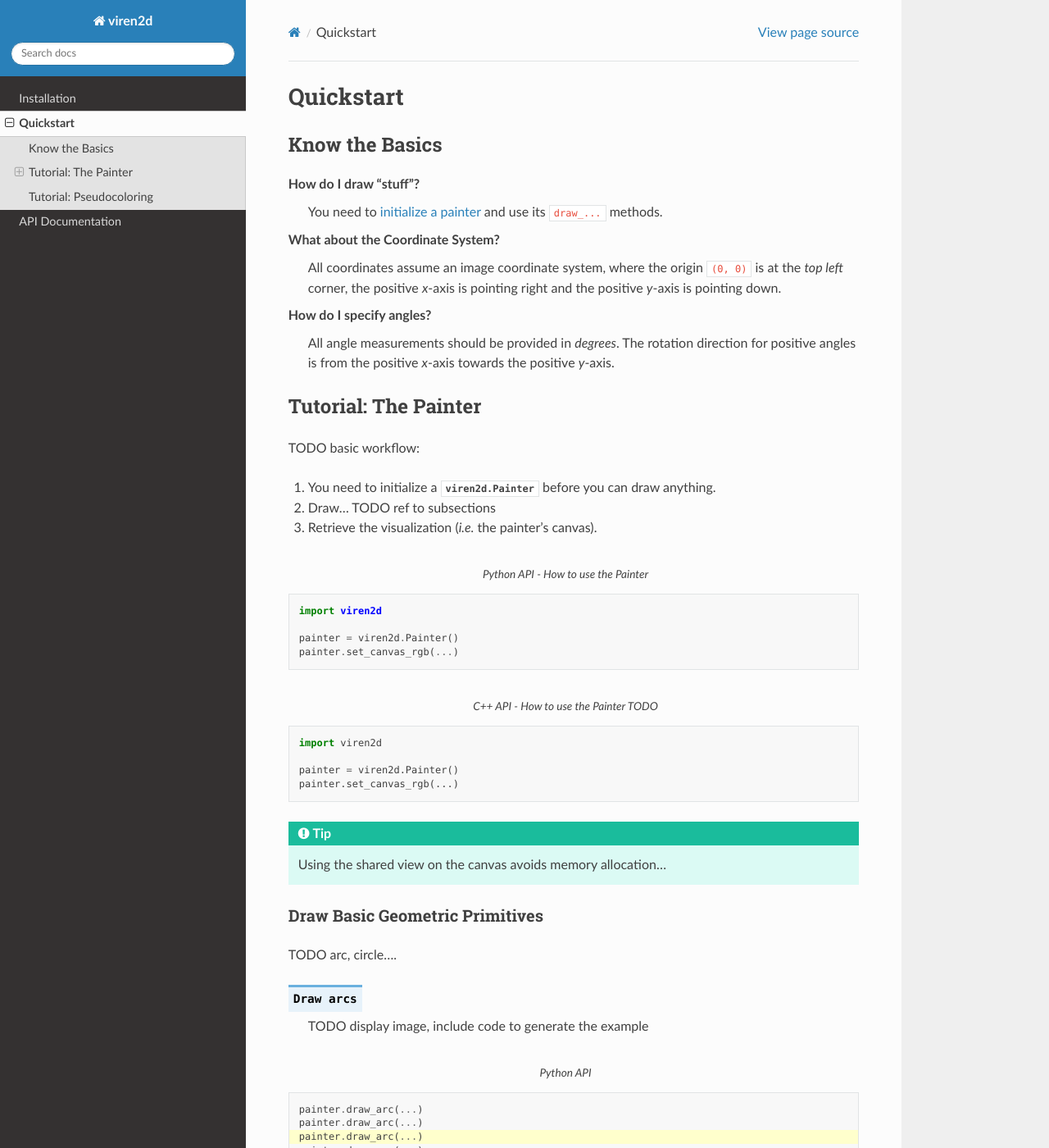
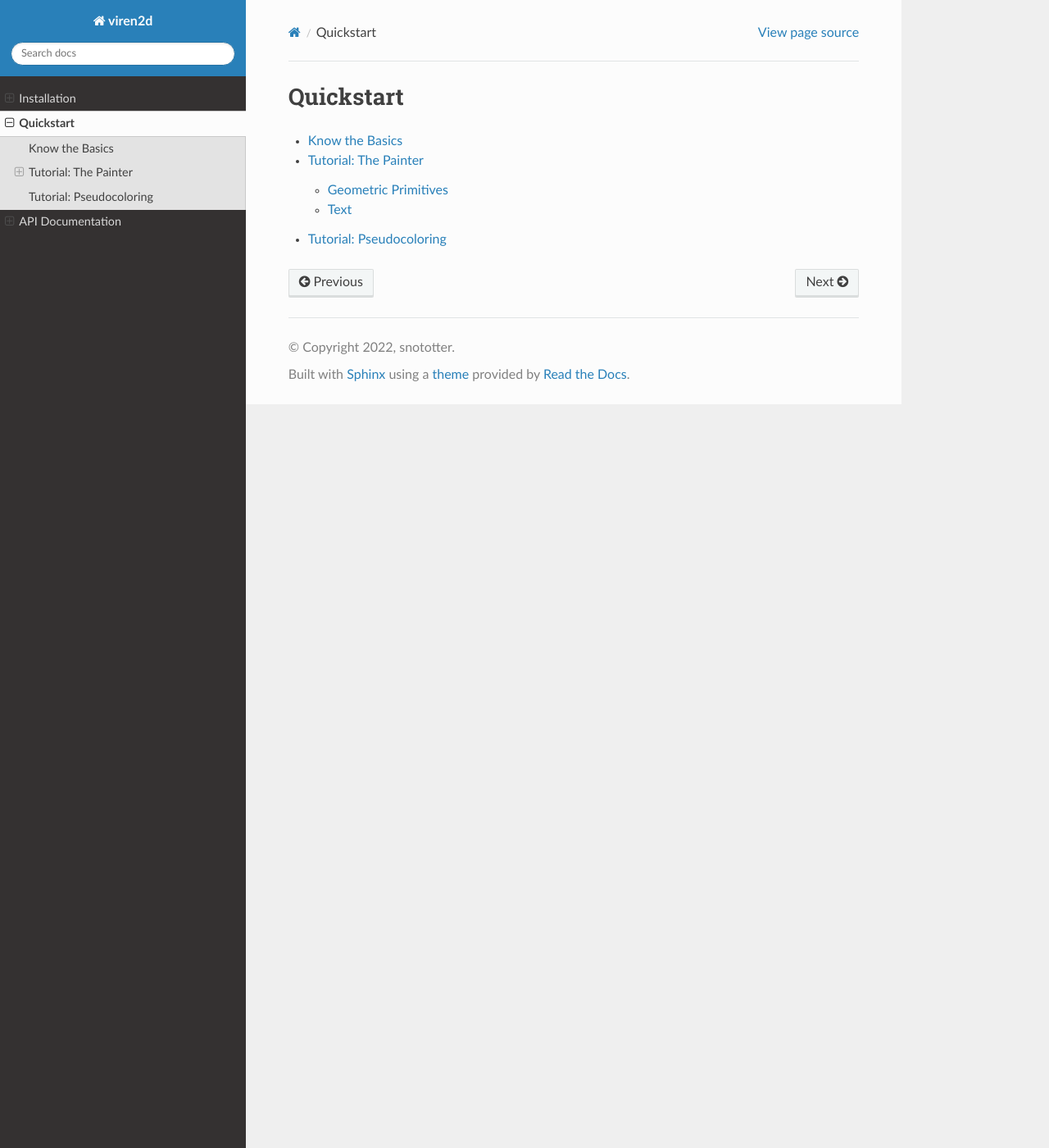
Before and after one commit to snototter/viren2d, a Sphinx documentation site: the page built from docs/source/quickstart.rst, in a window 1280 px wide and 1400 px high. Shown: the whole window at 82% size. Built offline with Sphinx 7.4.7 and the Read the Docs theme 2.0.0, drawn with Linux system fonts in a browser that asks for light colours; the version number could not be read and is left out; some of the changed text lies outside the part shown.

Commit message:
update doc layout

```diff
--- a/docs/source/conf.py
+++ b/docs/source/conf.py
@@ -63,6 +63,15 @@ exclude_patterns = []
 
 html_theme = "sphinx_rtd_theme"
 
+
+# Theme options are theme-specific and customize the look and feel of a theme
+# further.  For a list of options available for each theme, see the
+# documentation.
+html_theme_options = {
+    "collapse_navigation" : False
+}
+
+
 # Add any paths that contain custom static files (such as style sheets) here,
 # relative to this directory. They are copied after the builtin static files,
 # so a file named "default.css" will overwrite the builtin "default.css".
--- a/docs/source/index.rst
+++ b/docs/source/index.rst
@@ -26,7 +26,7 @@ Visualize Common Computer Vision Results in 2D
    have been affected by the aftermath of the pandemic when picking a name...
 
 
-**Where do I find the documentation?**
+**How do I get started?**
    * Look up the :ref:`installation instructions<installation>`
    * Browse the :ref:`gallery and quickstart tutorial<quickstart>`
    * Check the :ref:`API documentation<api-documentation>`
--- a/docs/source/quickstart.rst
+++ b/docs/source/quickstart.rst
@@ -3,33 +3,9 @@
 Quickstart
 ==========
 
+.. toctree::
+   :maxdepth: 2
 
-Know the Basics
----------------
-
-
-**How do I draw "stuff"?**
-   You need to :ref:`initialize a painter<tutorial-painter-usage>` and use its
-   ``draw_...`` methods.
-
-
-**What about the Coordinate System?**
-   All coordinates assume an image coordinate system, where the origin
-   ``(0, 0)`` is at the *top left* corner, the positive *x*-axis is
-   pointing right and the positive *y*-axis is pointing down.
-
-
-**How do I specify angles?**
-   All angle measurements should be provided in *degrees*. The rotation
-   direction for positive angles is from the positive *x*-axis towards the
-   positive *y*-axis.
-
-
-
-
-.. include:: tutorial-painter.rst
-
-
-
-
-.. include:: tutorial-pseudocolor.rst
+   tutorial/basics
+   tutorial/draw
+   tutorial/pseudocolor
--- a/docs/source/tutorial-painter.rst
+++ /dev/null
@@ -1,70 +0,0 @@
-.. _tutorial-painter-usage:
-
-Tutorial: The Painter
----------------------
-
-TODO basic workflow:
-
-1. You need to initialize a :py:class:`viren2d.Painter` before you can draw anything.
-2. Draw... TODO ref to subsections
-3. Retrieve the visualization (*i.e.* the painter's canvas).
-
-.. literalinclude:: ./code-snippets/python/painter-usage.py
-   :language: python
-   :caption: Python API - How to use the Painter
-
-
-.. literalinclude:: ./code-snippets/python/painter-usage.py
-   :language: cpp
-   :caption: C++ API - How to use the Painter TODO
-
-
-.. tip::
-   Using the shared view on the canvas avoids memory allocation...
-
-
-Draw Basic Geometric Primitives
-~~~~~~~~~~~~~~~~~~~~~~~~~~~~~~~
-
-TODO arc, circle....
-
-.. function:: Draw arcs
-   :noindex:
-
-   TODO display image, include code to generate the example
-
-
-
-.. code-block:: python
-   :caption: Python API
-   :emphasize-lines: 3, 6, 7
-
-   painter.draw_arc(...)
-   painter.draw_arc(...)
-   painter.draw_arc(...)
-   painter.draw_arc(...)
-   painter.draw_arc(...)
-
-   painter.draw_circle(...)
-   painter.draw_circle(...)
-   painter.draw_circle(...)
-   painter.draw_circle(...)
-
-
-.. code-block:: cpp
-   :caption: C++ API
-   :emphasize-lines: 2
-
-   auto line_style = viren2d::LineStyle();
-   painter->DrawArc(...);
-   painter->DrawCircle(...);
-
-
-
-Draw 2D Bounding Boxes
-~~~~~~~~~~~~~~~~~~~~~~~~~~~~~~~
-
-TODO
-
-.. important::
-   Use rounded corners...
```
Also changed, not shown: other parts of docs/source/index.rst (+1 -1 lines), docs/source/tutorial/basics.rst (added, +19 -0 lines), docs/source/tutorial/draw-primitives.rst (added, +35 -0 lines), docs/source/tutorial/draw-text.rst (added, +19 -0 lines), docs/source/tutorial/draw.rst (added, +30 -0 lines), docs/source/tutorial/code-snippets/python/painter-usage.py (renamed from docs/source/code-snippets/python/painter-usage.py), docs/source/tutorial/pseudocolor.rst (renamed from docs/source/tutorial-pseudocolor.rst).
